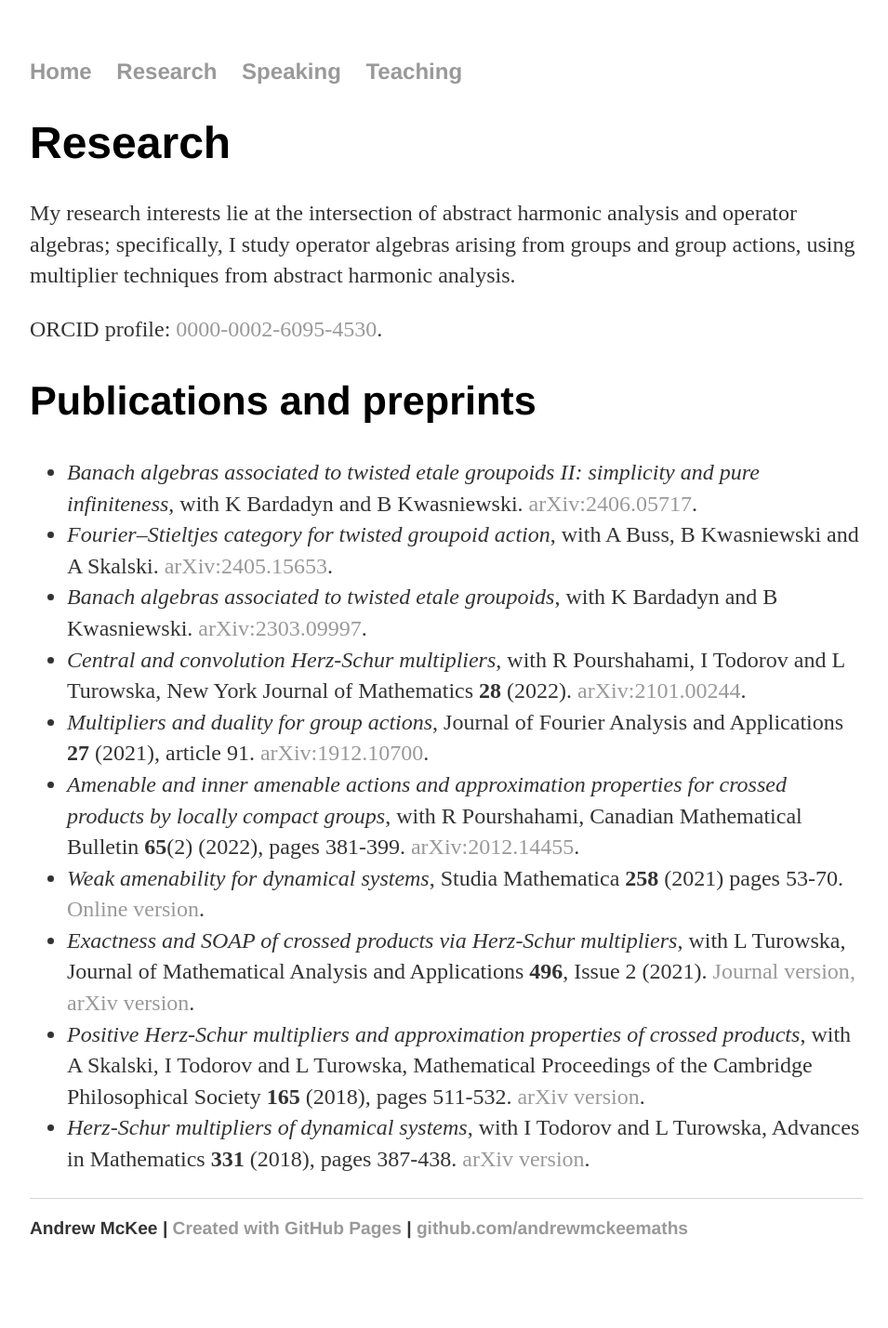
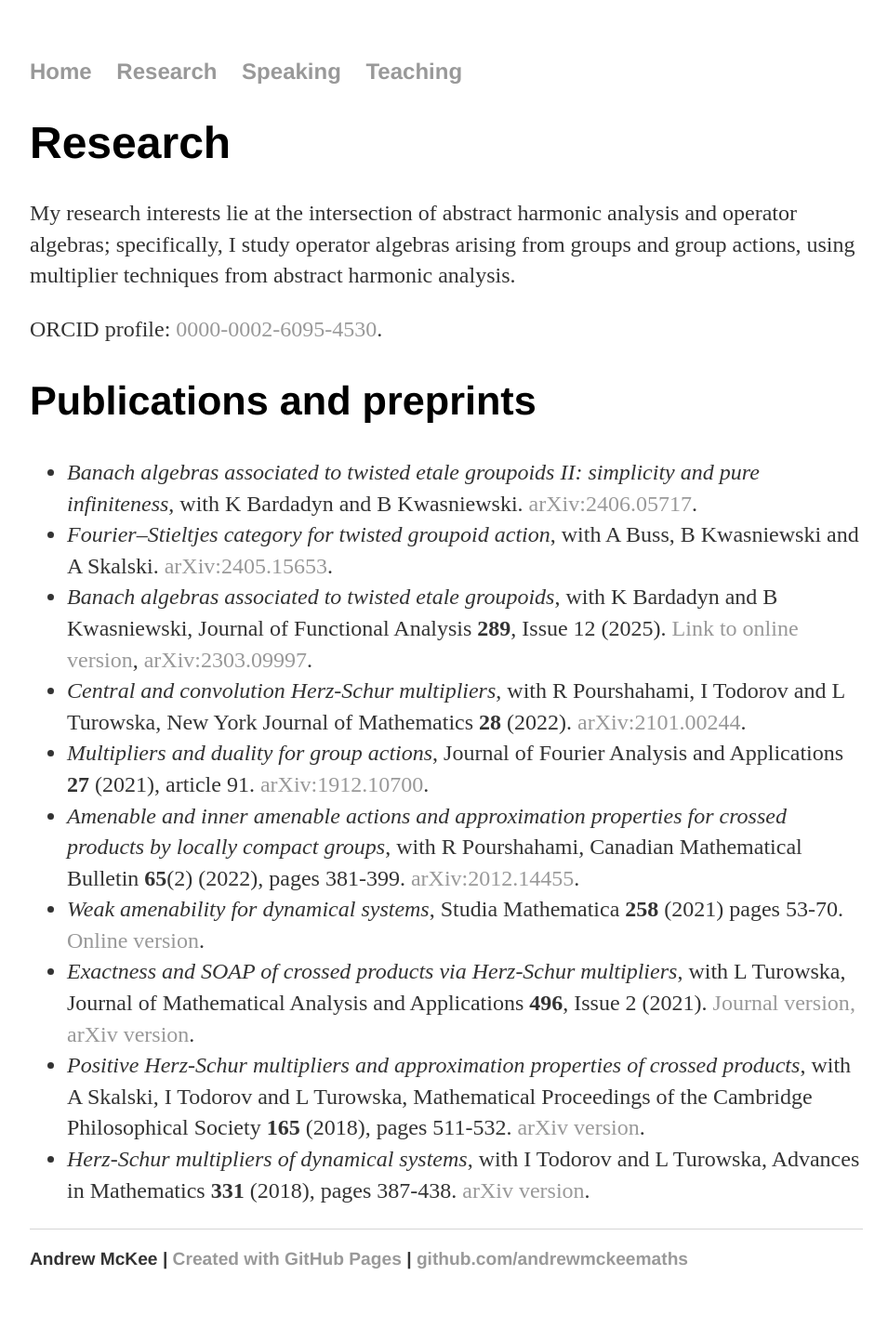
Before and after one commit to andrewmckeemaths/andrewmckeemaths.github.io, a Jekyll site: the page built from research/index.html, in a window 1280 px wide. Shown: the whole page at 93% size, without its empty margins (160-1115 px from the left). Built offline with Jekyll 4.4.1, drawn with Linux system fonts in a browser that asks for light colours; before the commit the page ends 1396 px from its top, so only the background shows below that.

Commit message:
Update index.html
Publication info for Groupoid Banach algebras I

```diff
--- a/research/index.html
+++ b/research/index.html
@@ -12,7 +12,7 @@ title: Andrew McKee
   <ul>
     <li><em>Banach algebras associated to twisted etale groupoids II: simplicity and pure infiniteness</em>, with K Bardadyn and B Kwasniewski. <a href="https://arxiv.org/abs/2406.05717" target="_blank">arXiv:2406.05717</a>.</li>
     <li><em>Fourier–Stieltjes category for twisted groupoid action</em>, with A Buss, B Kwasniewski and A Skalski. <a href="https://arxiv.org/abs/2405.15653"  target="_blank">arXiv:2405.15653</a>.</li>
-    <li><em>Banach algebras associated to twisted etale groupoids</em>, with K Bardadyn and B Kwasniewski. <a href="https://arxiv.org/abs/2303.09997" target="_blank">arXiv:2303.09997</a>.</li>
+    <li><em>Banach algebras associated to twisted etale groupoids</em>, with K Bardadyn and B Kwasniewski, Journal of Functional Analysis <strong>289</strong>, Issue 12 (2025). <a href="https://doi.org/10.1016/j.jfa.2025.111163" target="_blank">Link to online version</a>, <a href="https://arxiv.org/abs/2303.09997" target="_blank">arXiv:2303.09997</a>.</li>
     <li><em>Central and convolution Herz-Schur multipliers</em>, with R Pourshahami, I Todorov and L Turowska, New York Journal of Mathematics <strong>28</strong> (2022). <a href="https://arxiv.org/abs/2101.00244" target="_blank">arXiv:2101.00244</a>.</li>
     <li><em>Multipliers and duality for group actions</em>, Journal of Fourier Analysis and Applications <strong>27</strong> (2021), article 91. <a href="https://arxiv.org/abs/1912.10700" target="_blank">arXiv:1912.10700</a>.</li>
     <li><em>Amenable and inner amenable actions and approximation properties for crossed products by locally compact groups</em>, with R Pourshahami, Canadian Mathematical Bulletin <strong>65</strong>(2) (2022), pages 381-399. <a href="https://arxiv.org/abs/2012.14455" target="_blank">arXiv:2012.14455</a>.</li>
```
